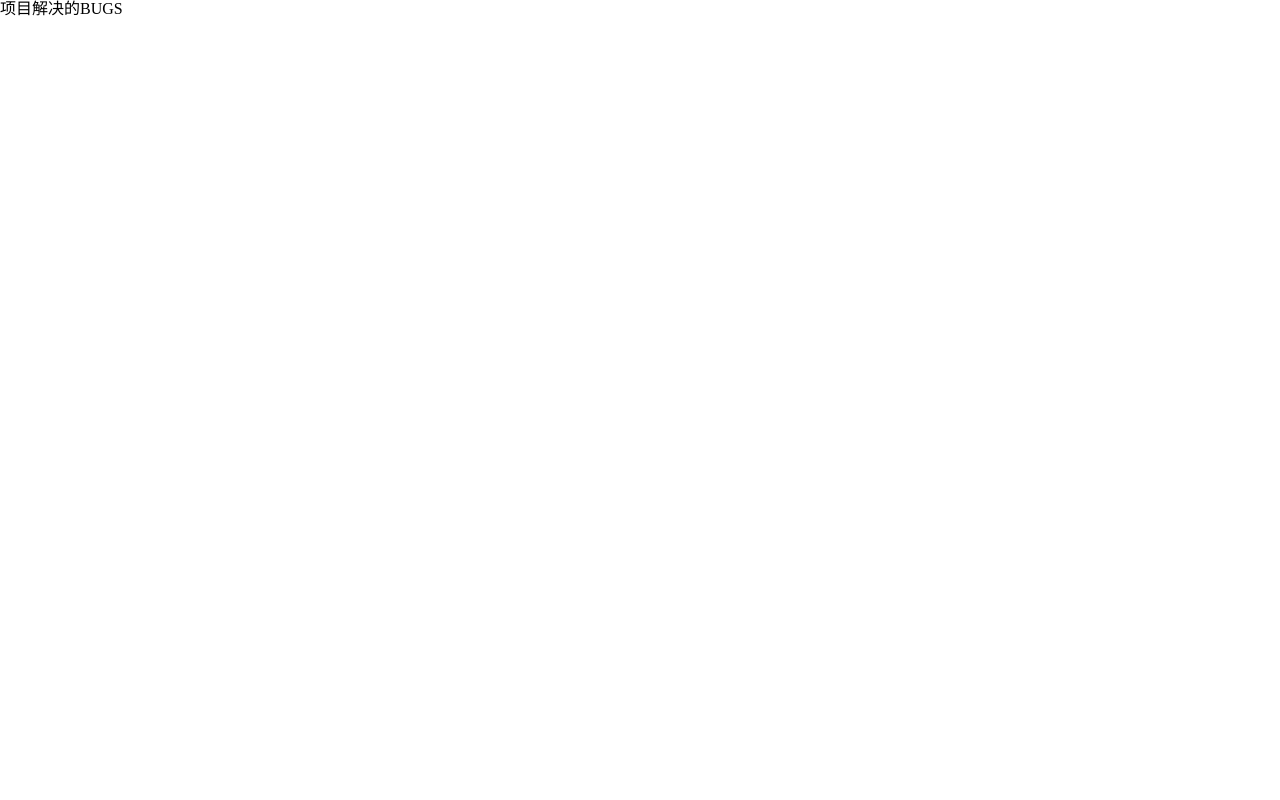
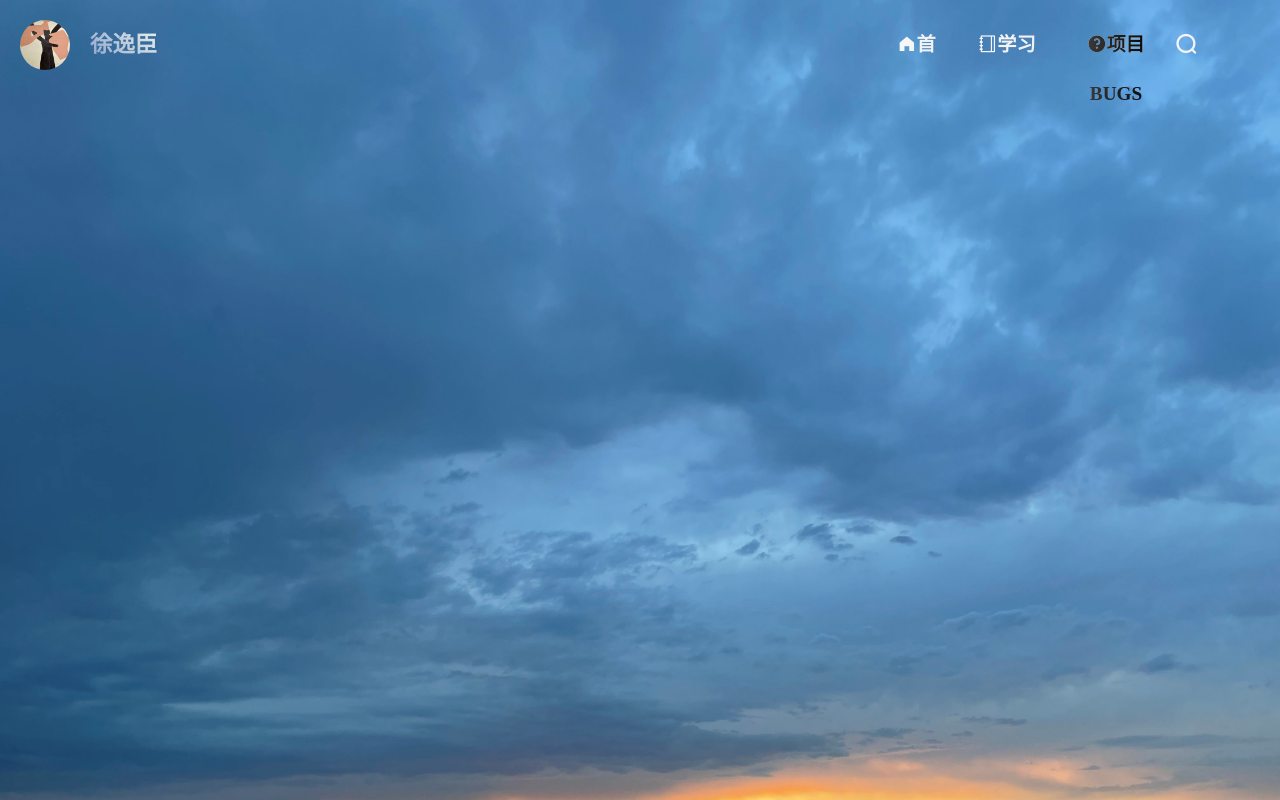
Before and after one commit to sylarxx/blog_xu, a Vue app: page /projectbugs in a window 1280 px wide. Shown: the top 800 px of the page. Built offline with nearby package versions, Linux system fonts and the light colour scheme.

Commit message:
完成三个分页初步设计

```diff
--- a/src/components/common/navbar/NavBarItem.vue
+++ b/src/components/common/navbar/NavBarItem.vue
@@ -1,7 +1,9 @@
 <template>
   <div class="nav-bar-item" @click="itemClick">
-    <slot name="item-icon"></slot>
-    <slot name="item-text"></slot>
+    <div :style="activeStyle">
+      <slot name="item-icon"></slot>
+      <slot name="item-text"></slot>
+    </div>
   </div>
 </template>
 
@@ -10,6 +12,21 @@ export default {
   name: "NavBarItem",
   props: {
     path: String,
+  },
+  computed: {
+    isActive() {
+      return this.$route.path.indexOf(this.path) !== -1;
+    },
+    activeStyle() {
+      return this.isActive
+        ? {
+            backgroundImage:
+              "linear-gradient(to right, #434343 0%, black 100%)",
+            webkitBackgroundClip: "text",
+            webkitTextFillColor: "transparent",
+          }
+        : {};
+    },
   },
   methods: {
     itemClick() {
--- a/src/views/LearningNotes.vue
+++ b/src/views/LearningNotes.vue
@@ -1,12 +1,56 @@
 <template>
-  <div>学习笔记</div>
+  <el-container class="container">
+    <el-header>
+      <el-row :gutter="20">
+        <el-col :span="6">
+          <individual_logo />
+        </el-col>
+        <el-col :span="6" :offset="10">
+          <main-nav-bar />
+        </el-col>
+        <el-col :span="2">
+          <div class="search">
+            <i class="el-icon-search"></i>
+          </div>
+        </el-col>
+      </el-row>
+    </el-header>
+    <el-main> </el-main>
+  </el-container>
 </template>
 
 <script>
+import individual_logo from "../components/content/Individual_logo.vue";
+import MainNavBar from "../components/content/MainNavBar.vue";
 export default {
   name: "LearningNotes",
+  components: {
+    individual_logo,
+    MainNavBar,
+  },
 };
 </script>
 
-<style>
+<style scoped>
+.container {
+  background-image: url("../assets/img/bg.jpg");
+  background-size: 100% 100%;
+  background-position: center center;
+  background-repeat: no-repeat;
+  min-height: 1000px;
+}
+
+.search i {
+  margin-top: 20px;
+  font-weight: 700;
+  font-size: 1.4rem;
+  text-align: center;
+  height: 49px;
+  line-height: 49px;
+  /*设置字体为渐变色*/
+  -webkit-background-clip: text;
+  -webkit-text-fill-color: transparent;
+  background-image: linear-gradient(120deg, #fdfbfb 0%, #ebedee 100%);
+  cursor: pointer;
+}
 </style>
--- a/src/views/ProjectBugs.vue
+++ b/src/views/ProjectBugs.vue
@@ -1,12 +1,56 @@
 <template>
-  <div>项目解决的BUGS</div>
+  <el-container class="container">
+    <el-header>
+      <el-row :gutter="20">
+        <el-col :span="6">
+          <individual_logo />
+        </el-col>
+        <el-col :span="6" :offset="10">
+          <main-nav-bar />
+        </el-col>
+        <el-col :span="2">
+          <div class="search">
+            <i class="el-icon-search"></i>
+          </div>
+        </el-col>
+      </el-row>
+    </el-header>
+    <el-main> </el-main>
+  </el-container>
 </template>
 
 <script>
+import individual_logo from "../components/content/Individual_logo.vue";
+import MainNavBar from "../components/content/MainNavBar.vue";
 export default {
   name: "ProjectBugs",
+  components: {
+    individual_logo,
+    MainNavBar,
+  },
 };
 </script>
 
-<style>
+<style scoped>
+.container {
+  background-image: url("../assets/img/bg.jpg");
+  background-size: 100% 100%;
+  background-position: center center;
+  background-repeat: no-repeat;
+  min-height: 1000px;
+}
+
+.search i {
+  margin-top: 20px;
+  font-weight: 700;
+  font-size: 1.4rem;
+  text-align: center;
+  height: 49px;
+  line-height: 49px;
+  /*设置字体为渐变色*/
+  -webkit-background-clip: text;
+  -webkit-text-fill-color: transparent;
+  background-image: linear-gradient(120deg, #fdfbfb 0%, #ebedee 100%);
+  cursor: pointer;
+}
 </style>
```
